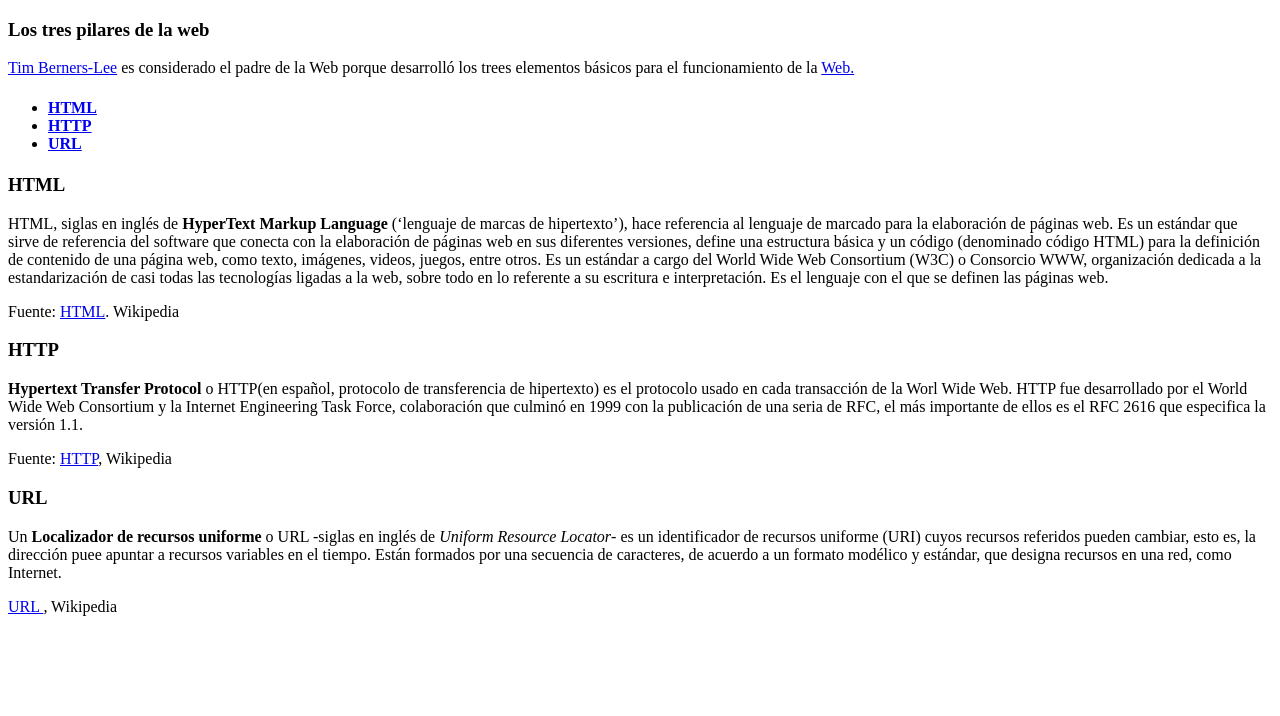
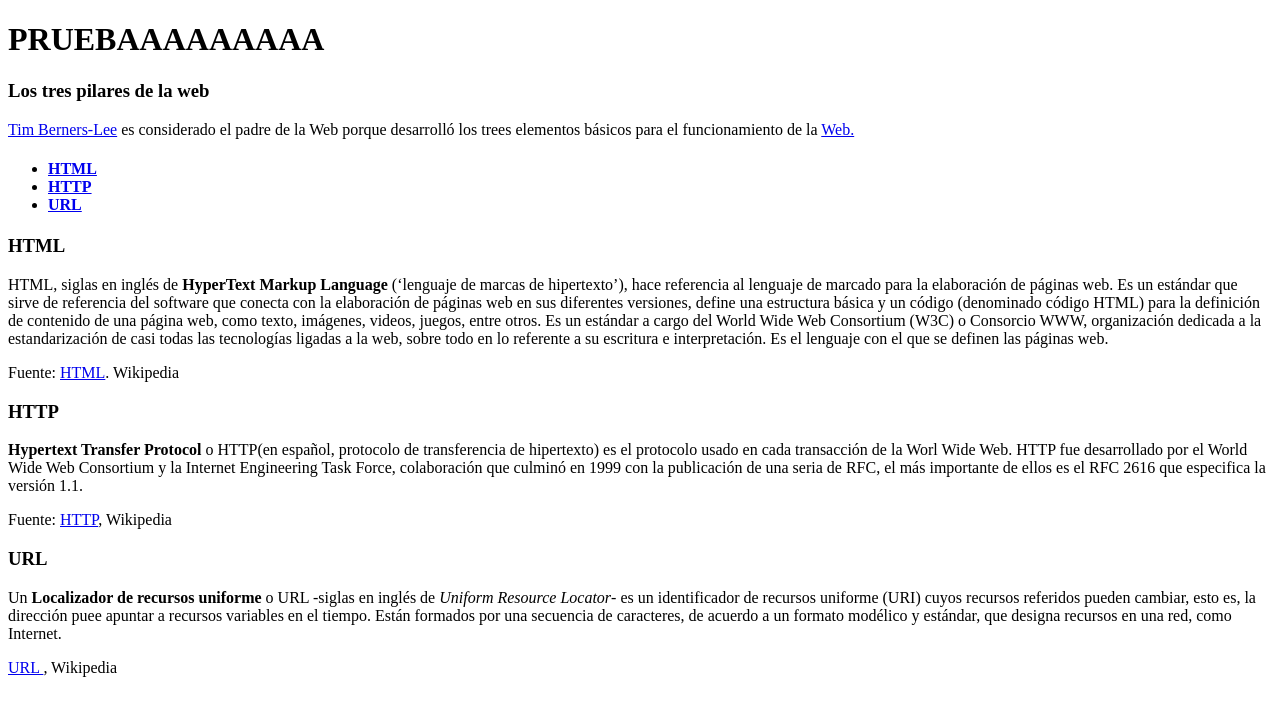
Before and after one commit to RodPav/Evaluacion_Grupal, a plain HTML site: page seba.html in a window 1280 px wide. Drawn offline with Linux system fonts and the light colour scheme.

Commit message:
PRUEBA SEBA

```diff
--- a/seba.html
+++ b/seba.html
@@ -1,6 +1,7 @@
 <!DOCTYPE html>
 <html lang="es">
     <head>
+
         <meta charset="UTF-8">
         <meta name="viewport" content="width=device-width, initial-scale=1.0">
         <title>testeando versiones</title>
@@ -8,7 +9,9 @@
 
     <body>
         <header id="main-header">
-
+            <h1>
+                PRUEBAAAAAAAAA
+            </h1>
 
             <h3>
                 <p> Los tres pilares de la web</p>
```
